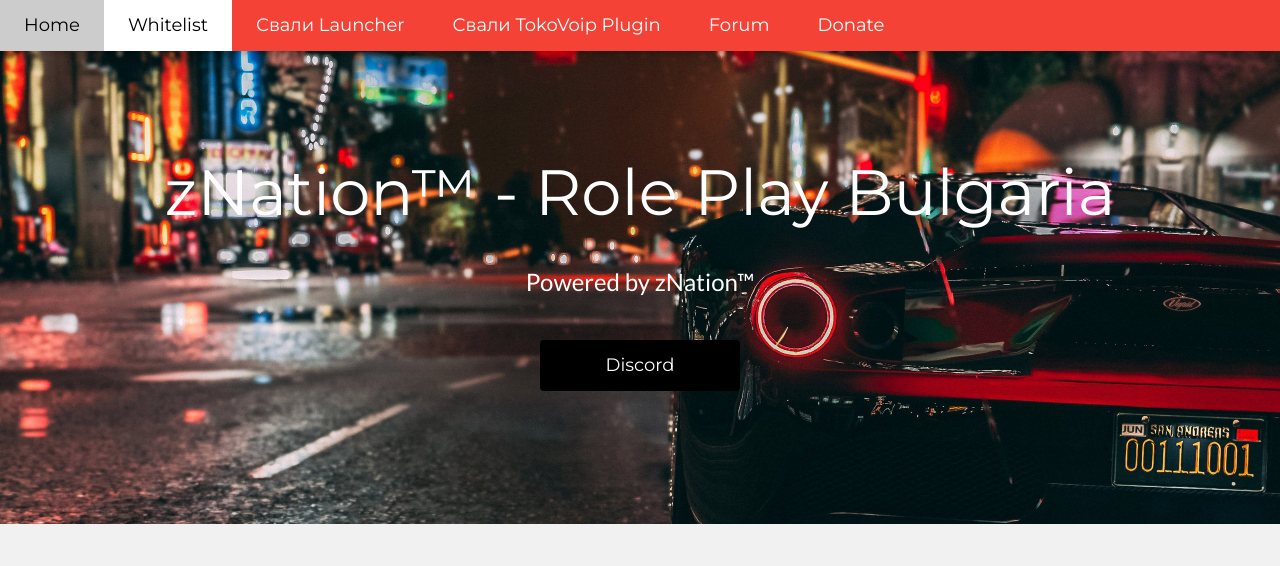
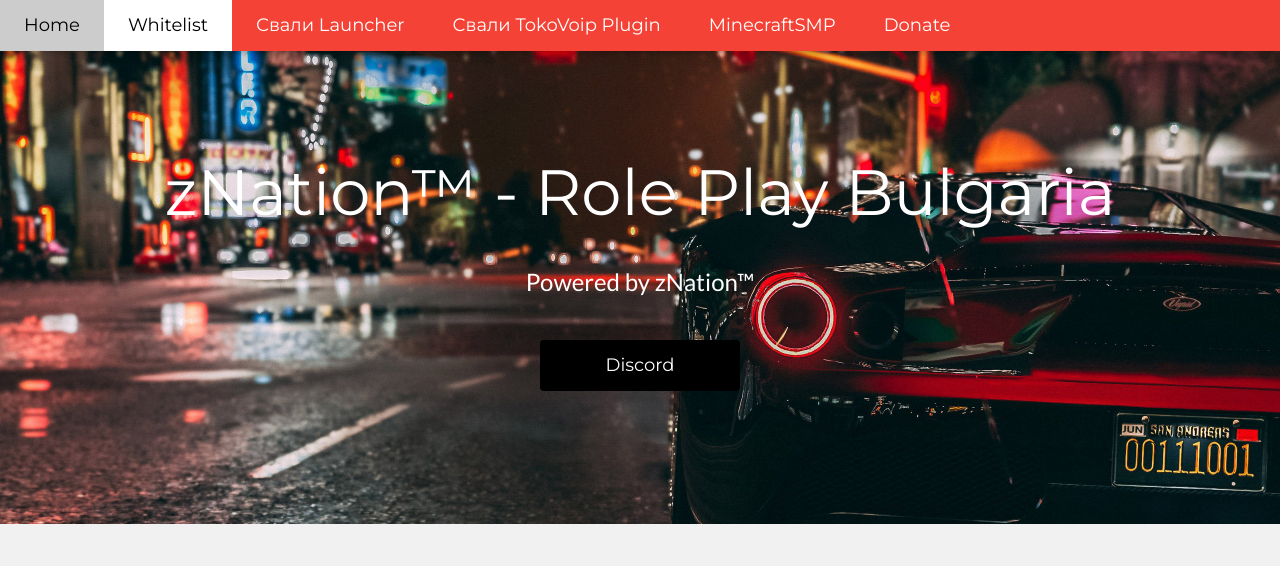
Before and after one commit to Wickedlolz/znationrp, a plain HTML site: page whitelist.html in a window 1280 px wide. Shown: the top 566 px of the page. Drawn offline with nearby package versions, Linux system fonts and the light colour scheme.

Commit message:
change forum to discord link for minecraft server

```diff
--- a/whitelist.html
+++ b/whitelist.html
@@ -30,8 +30,8 @@
             <a href="./public/files/tokovoip_1_2_5.ts3_plugin"
                 class="w3-bar-item w3-button w3-hide-small w3-padding-large w3-hover-white">Свали TokoVoip
                 Plugin</a>
-            <a href="./forum.html" class="w3-bar-item w3-button w3-padding-large w3-hover-white"
-                target="_blank">Forum</a>
+            <a href="https://discord.com/invite/jSK6vNCA4Q" class="w3-bar-item w3-button w3-padding-large w3-hover-white"
+                target="_blank">MinecraftSMP</a>
             <a href="https://www.paypal.com/paypalme/zNationRP"
                 class="w3-bar-item w3-button w3-padding-large w3-hover-white" target="_blank">Donate</a>
         </div>
@@ -45,8 +45,8 @@
             <a href="./public/files/zNationRP.rar" class="w3-bar-item w3-button w3-padding-large">Свали Launcher</a>
             <a href="./public/files/tokovoip_1_2_5.ts3_plugin" class="w3-bar-item w3-button w3-padding-large">Свали
                 TokoVoip Plugin</a>
-            <a href="./forum.html" class="w3-bar-item w3-button w3-padding-large w3-hover-white"
-                target="_blank">Forum</a>
+            <a href="https://discord.com/invite/jSK6vNCA4Q" class="w3-bar-item w3-button w3-padding-large w3-hover-white"
+                target="_blank">MinecraftSMP</a>
             <a href="https://www.paypal.com/paypalme/zNationRP"
                 class="w3-bar-item w3-button w3-padding-large w3-hover-white" target="_blank">Donate</a>
         </div>
```
Also changed, not shown: index.html (+2 -2 lines).
